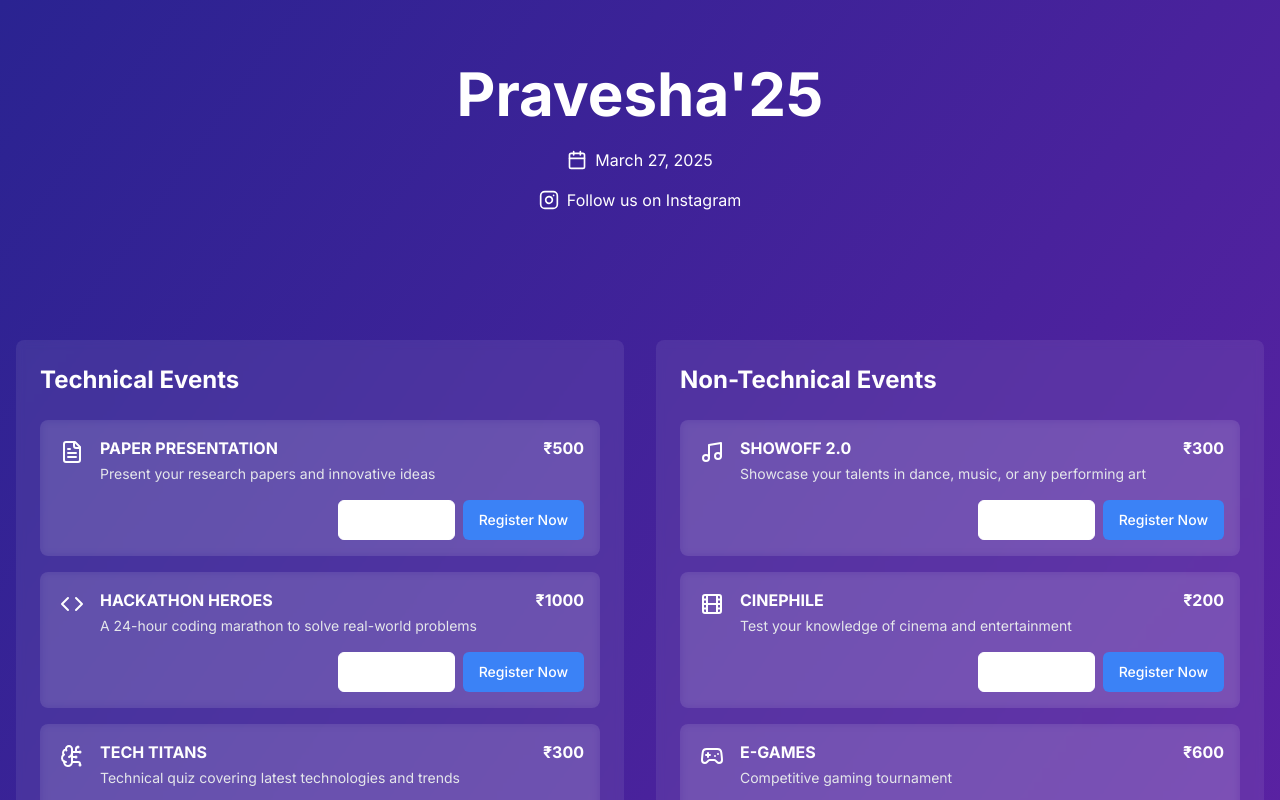
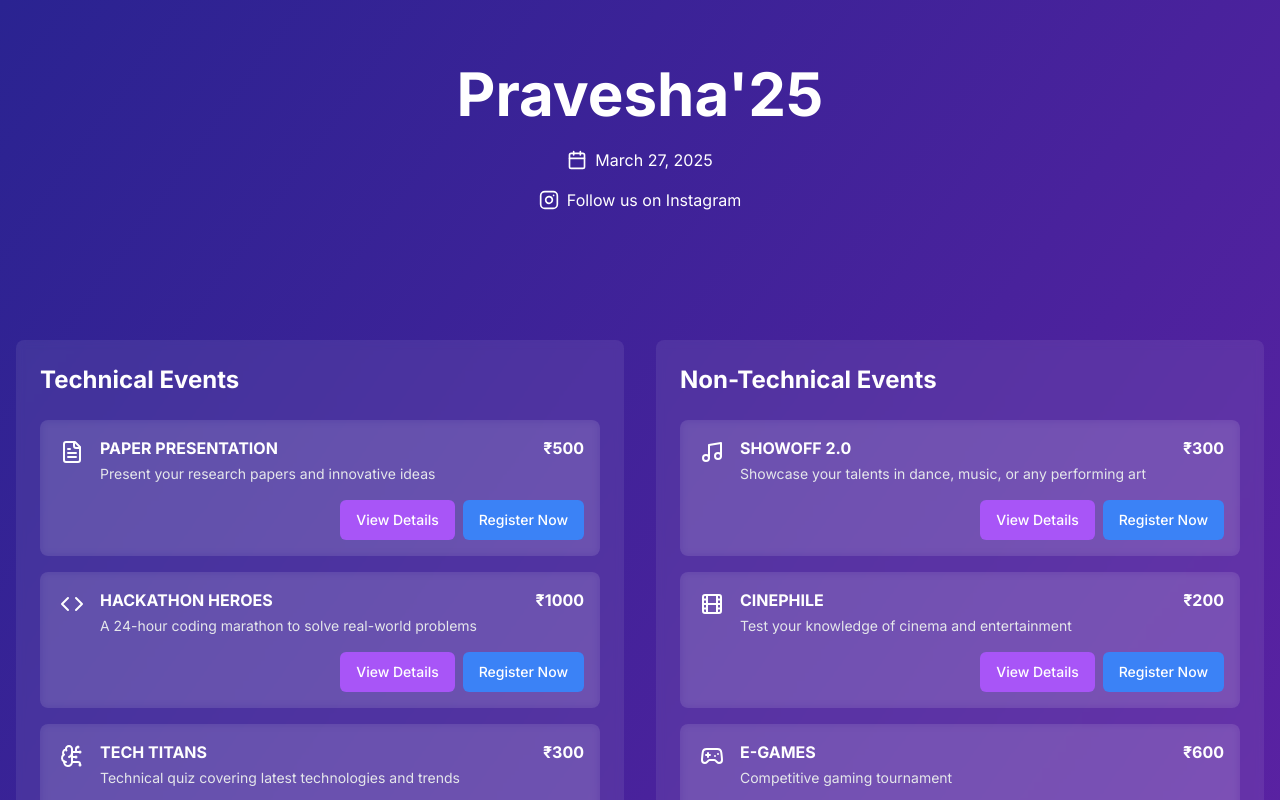
Before and after one commit to Sujeet17m/pravesha-25, a React (Vite) app: page / in a window 1280 px wide. Shown: the top 800 px of the page. Built offline with nearby package versions, Linux system fonts and the light colour scheme.

Commit message:
Update Instagram link and visibility
- Update Instagram link in Hero component
- Make view details button visible

```diff
--- a/src/components/EventCard.jsx
+++ b/src/components/EventCard.jsx
@@ -22,8 +22,8 @@ const EventCard = ({ event, onClick }) => {
 
       <div className="flex justify-end gap-2 mt-4">
         <Button
-          variant="outline"
-          className="text-white border-white hover:bg-white/10"
+          variant="secondary"
+          className="text-white bg-purple-500 hover:bg-purple-600"
           onClick={() => onClick(event)}
         >
           View Details
--- a/src/components/Hero.jsx
+++ b/src/components/Hero.jsx
@@ -13,8 +13,15 @@ const Hero = () => {
       </div>
 
       <div className="flex items-center justify-center gap-2 text-white mb-8">
-        <Instagram className="h-5 w-5" />
-        <span>Follow us on Instagram</span>
+        <a
+          href="https://www.instagram.com/pravesha_2k25/"
+          target="_blank"
+          rel="noopener noreferrer"
+          className="flex items-center gap-2 hover:text-blue-300 transition-colors"
+        >
+          <Instagram className="h-5 w-5" />
+          <span>Follow us on Instagram</span>
+        </a>
       </div>
     </div>
   );
```
